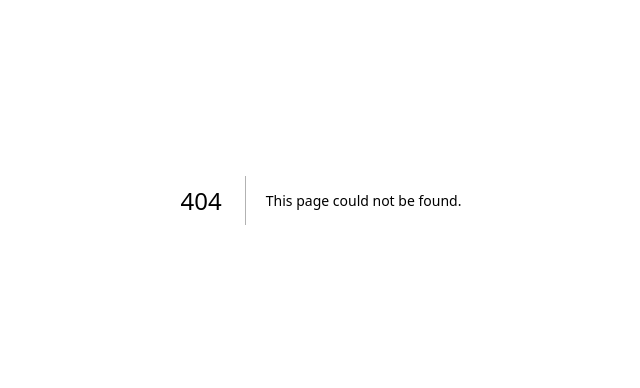
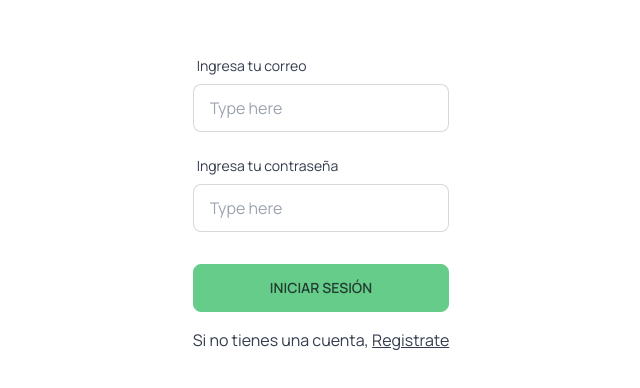
Before and after one commit to andres-calvo/hackaton-frontend, a Next.js app: page /login in a window 1280 px wide. Before the commit this address had no page. Shown: the part 200-588 px from the top of the page, without its empty margins (319-959 px from the left). Built offline with nearby package versions, Linux system fonts and the light colour scheme.

Commit message:
Login page

```diff
--- /dev/null
+++ b/src/pages/login.tsx
@@ -0,0 +1,71 @@
+import Link from "next/link";
+import { useRouter } from "next/router";
+import React from "react";
+import { useForm } from "react-hook-form";
+interface FormInputs {
+  email: string;
+  password: string;
+}
+
+const LoginPage = () => {
+  const { register, handleSubmit } = useForm<FormInputs>({
+    mode: "onChange",
+    defaultValues: {
+      email: "",
+      password: "",
+    },
+  });
+  const router = useRouter();
+
+  const onLogin = (values: FormInputs) => {
+    //Send values to backend
+    router.push("/feed");
+  };
+
+
+  return (
+    <section className="flex flex-col h-full justify-center items-center">
+      <form onSubmit={handleSubmit(onLogin)} className="flex flex-col gap-4">
+        <div className="form-control w-full max-w-xs">
+          <label className="label">
+            <span className="label-text">Ingresa tu correo</span>
+          </label>
+          <input
+            type="email"
+            placeholder="Type here"
+            className="input input-bordered w-full max-w-xs"
+            {...register("email", {
+              required: true,
+            })}
+          />
+        </div>
+        <div className="form-control w-full max-w-xs">
+          <label className="label">
+            <span className="label-text">Ingresa tu contraseña</span>
+          </label>
+          <input
+            type="password"
+            placeholder="Type here"
+            className="input input-bordered w-full max-w-xs"
+            {...register("password", {
+              required: true,
+            })}
+          />
+        </div>
+
+        <button type="submit" className="btn btn-primary mt-4">
+          Iniciar sesión
+        </button>
+
+        <div>
+            <p>Si no tienes una cuenta,  <Link href={"/register"}
+
+            className="link"
+            >Registrate</Link> </p>
+        </div>
+      </form>
+    </section>
+  );
+};
+
+export default LoginPage;
--- a/src/styles/globals.css
+++ b/src/styles/globals.css
@@ -2,26 +2,14 @@
 @tailwind components;
 @tailwind utilities;
 
-:root {
-  --foreground-rgb: 0, 0, 0;
-  --background-start-rgb: 214, 219, 220;
-  --background-end-rgb: 255, 255, 255;
+html,body {
+  width: 100%;
+  height: 100%;
+  margin: 0;
+  padding: 0;
 }
 
-@media (prefers-color-scheme: dark) {
-  :root {
-    --foreground-rgb: 255, 255, 255;
-    --background-start-rgb: 0, 0, 0;
-    --background-end-rgb: 0, 0, 0;
-  }
+main,#__next {
+  width: 100%;
+  height: 100%;
 }
-
-body {
-  color: rgb(var(--foreground-rgb));
-  background: linear-gradient(
-      to bottom,
-      transparent,
-      rgb(var(--background-end-rgb))
-    )
-    rgb(var(--background-start-rgb));
-}
--- a/tailwind.config.ts
+++ b/tailwind.config.ts
@@ -17,5 +17,8 @@ const config: Config = {
     },
   },
   plugins: [daisyui],
+  daisyui: {
+    themes: ["emerald"],
+  },
 }
 export default config
```
Also changed, not shown: public/trainer.svg (added).
